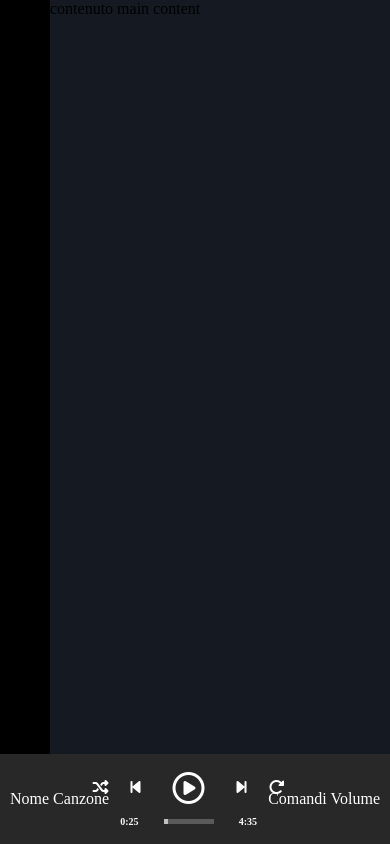
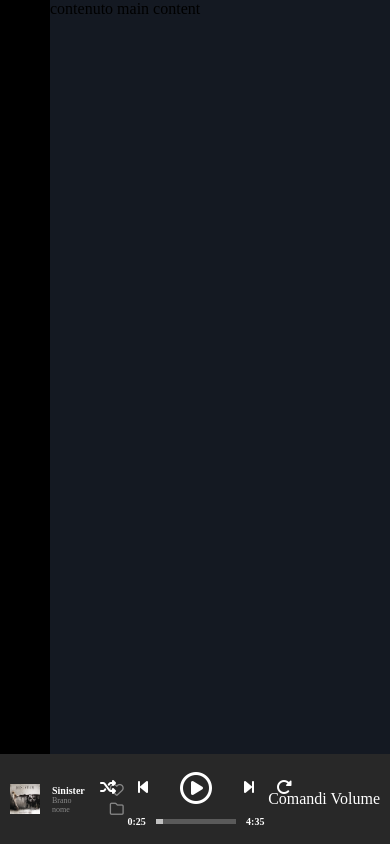
Before and after one commit to Simone-Domenici/html-css-spotifyweb, a plain HTML site: page index.html in a window 390 px wide. Drawn offline with Linux system fonts and the light colour scheme.

Commit message:
ADD song info with responsive

```diff
--- a/css/app.css
+++ b/css/app.css
@@ -20,10 +20,6 @@ button {
 ul,
 ol {
 	list-style: none;
-}
-
-img {
-	max-width: 100%;
 }
 
 /* APP layout */
@@ -109,6 +105,44 @@ img {
     height: 5px;
 }
 
+.song-info {
+    display: flex;
+    align-items: center;
+}
+
+.song-img {
+    width: 42px;
+    height: 42px;
+    margin-right: 12px;
+}
+
+.song-img img {
+    height: 42px;
+    width: 42px;
+}
+
+.song-name {
+    font-size: 10px;
+    padding-right: 44px;
+}
+
+.song-name p {
+    color: #878787;
+    font-size: 8px;
+}
+
+.save-icons {
+    color: #878787;
+    font-size: 14px;
+    display: flex;
+    gap: 14px;
+}
+/* Utilities */
+
+.line-br {
+    display: none;
+}
+
 /* Debug */
 
 .debug {
@@ -121,15 +155,56 @@ img {
     First   */
 
 @media (max-width: 878px) {
-
+    .player-bar {
+        gap: 15px;
+    }
 }
 
 @media (max-width: 639px) {
+    .player-bar {
+        gap: 10px;
+    }
 
+    .song-name {
+        padding-right: 30px;
+    }
+
+    .save-icons {
+        flex-direction: column;
+        gap: 5px;
+    }
+
+    .song-img {
+        width: 38px;
+        height: 38px;
+    }
+
+    .song-img img {
+        height: 38px;
+        width: 38px;
+    }
 }
 
 @media (max-width: 552px) {
     .content .sidebar {
         width: 50px;
     }
+
+    .song-name {
+        padding-right: 25px;
+    }
+
+    .line-br {
+        display: inline;
+    }
+
+    .song-img {
+        width: 30px;
+        height: 30px;
+    }
+
+    .song-img img {
+        height: 30px;
+        width: 30px;
+    }
 }
--- a/index.html
+++ b/index.html
@@ -19,7 +19,17 @@
         </div>
         <div class="player">
             <div class="song-info">
-                Nome Canzone
+                <div class="song-img">
+                    <img src="./img/sinister.jpeg" alt="Sinister Album cover">
+                </div>
+                <div class="song-name">
+                    <strong>Sinister</strong>
+                    <p>Brano <br class="line-br">nome</p>
+                </div>
+                <div class="save-icons">
+                    <i class="fa-regular fa-heart"></i>
+                    <i class="fa-regular fa-folder"></i>
+                </div>
             </div>
             <div class="player-commands">
                 <div class="player-cmd">
```
